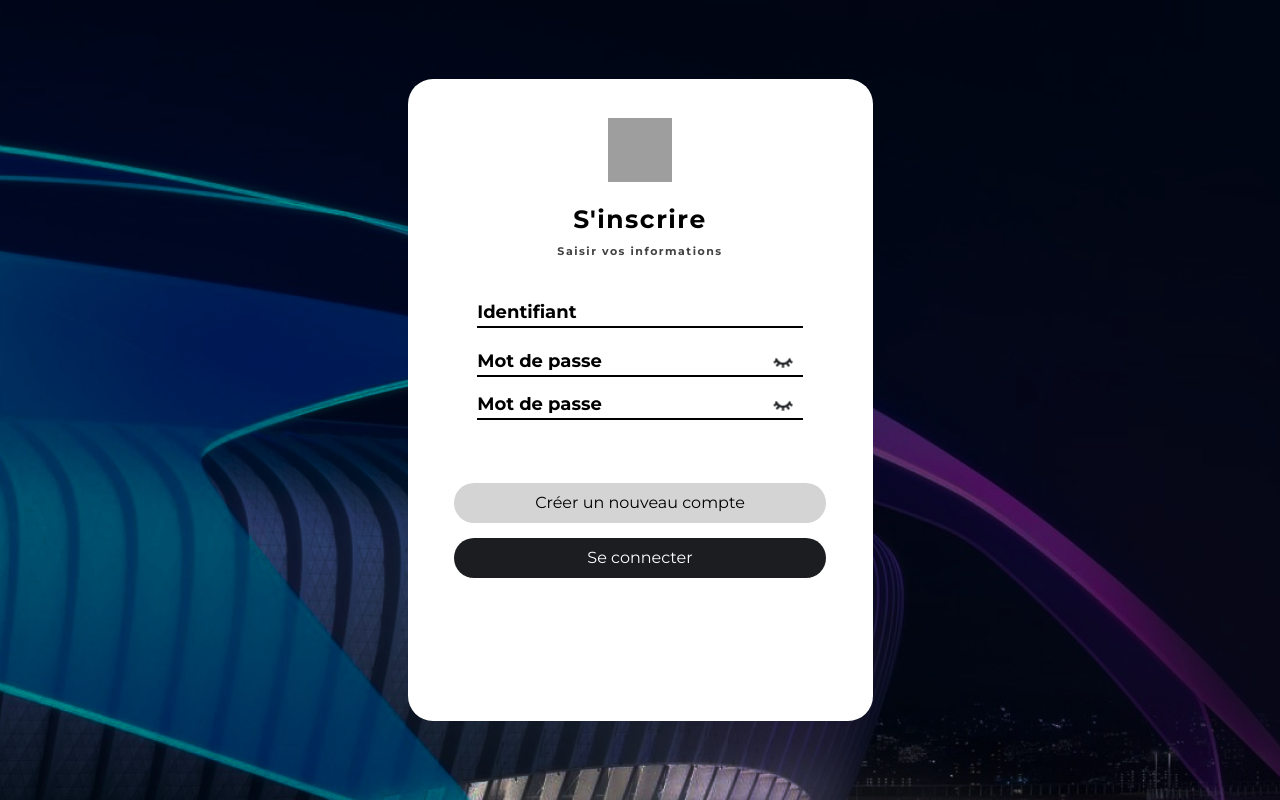
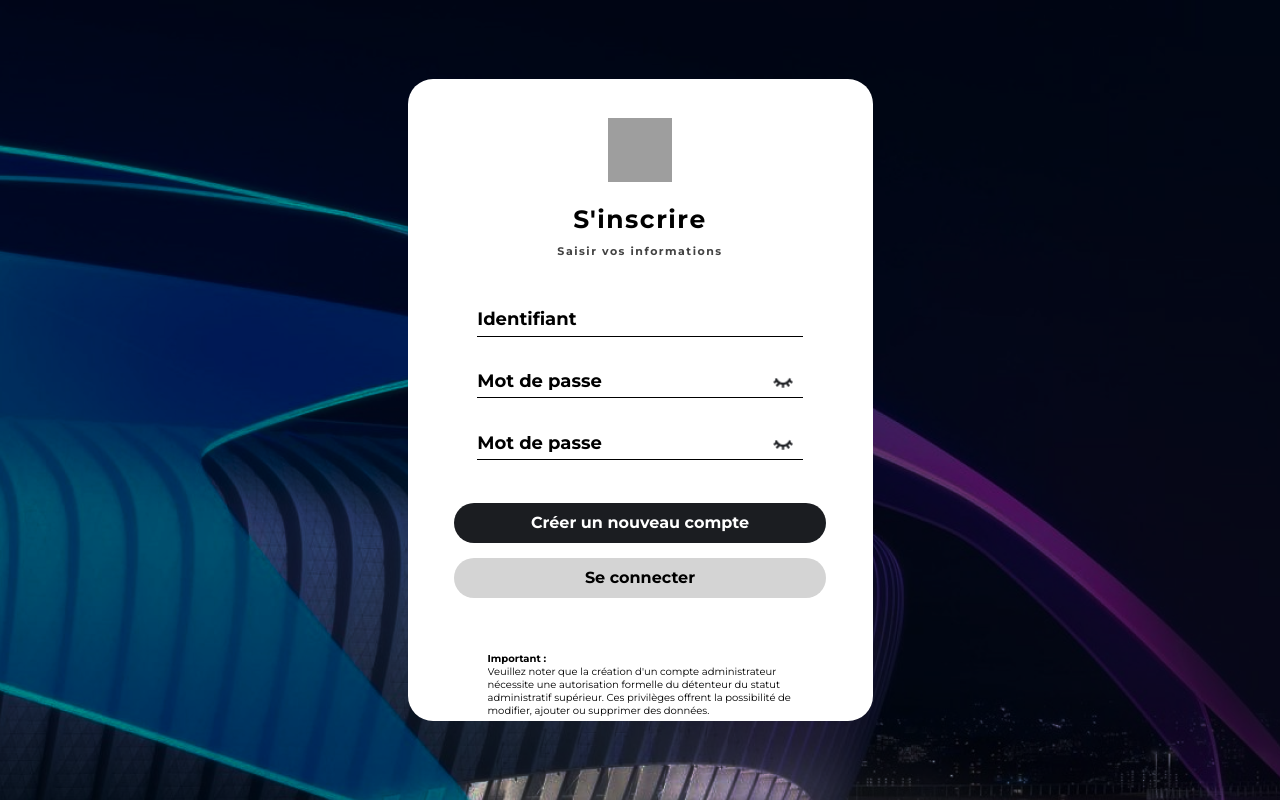
Before and after one commit to mrn21263/Clubprime, a PHP site: page /inscription/inscription.html in a window 1280 px wide. Run offline with PHP 8.4, Linux system fonts and the light colour scheme; grey boxes are pictures that could not be loaded.

Commit message:
Avancement

```diff
--- a/inscription/inscription.html
+++ b/inscription/inscription.html
@@ -6,7 +6,7 @@
   <link rel="preconnect" href="https://fonts.googleapis.com">
   <link rel="preconnect" href="https://fonts.gstatic.com" crossorigin>
   <link href="https://fonts.googleapis.com/css2?family=Montserrat:wght@200;300;400;500;600;700;800;900&display=swap" rel="stylesheet">
-  <link rel="stylesheet" href="styleconnexion.css">
+  <link rel="stylesheet" href="styleinscription.css">
 </head>
 <body>
     <div class="login-container">
@@ -21,11 +21,11 @@
         <!-- Identifiant -->
         <div class="identifiant">
           <input type="text" id="id" name="identifiant" placeholder="Identifiant" required>
-          <div class="pass">
+          <div class="pass1">
             <input type="password" id="motdepasse" name="motdepasse" placeholder="Mot de passe" required >
             <img src="./ressources/eye-closed 1.png" alt="" width="20px">
           </div>
-          <div class="pass">
+          <div class="pass2">
             <input type="password" id="motdepasse" name="motdepasse" placeholder="Mot de passe" required >
             <img src="./ressources/eye-closed 1.png" alt="" width="20px">
           </div>
@@ -45,6 +45,13 @@
         </div>
 
       </form>
+      <div class="text-footer">
+
+        <h4>Important :</h4>
+      <p>
+        Veuillez noter que la création d'un compte administrateur nécessite une autorisation formelle du détenteur du statut administratif supérieur. Ces privilèges offrent la possibilité de modifier, ajouter ou supprimer des données.
+      </p>
+  </div>
 </div>
 </body>
 </html>
--- a/inscription/styleconnexion.css
+++ b/inscription/styleinscription.css
@@ -73,17 +73,17 @@ body {
     align-items: center;
     justify-content: center;
     flex-direction: column;
-    height: 150px;
+    height: 170px;
+    margin-top: 20px;
 }
 
 .identifiant #id{
-    margin-bottom: 21px;
+    margin-bottom: 15px;
     border: 0px;
     background-color: transparent;
-    border-bottom: 2px solid black;
+    border-bottom: 1px solid black;
     width: 70%;
-    height: 30%;
-    margin-top: 15px;
+    height: 100%;
 }
 
 .identifiant #id::placeholder{
@@ -93,16 +93,30 @@ body {
 }
 
 
-.pass{
-    border-bottom: 2px solid black;
+.pass1{
+    border-bottom: 1px solid black;
     width: 70%;
     display: flex;
     align-items: center;
     justify-content: center;
     margin-bottom: 15px;
-    height: 30%;
+    height: 100%;
     justify-content: space-between;
     padding-right: 10px;
+    margin-top: 15px;
+}
+
+.pass2{
+    border-bottom: 1px solid black;
+    width: 70%;
+    display: flex;
+    align-items: center;
+    justify-content: center;
+    margin-bottom: 15px;
+    height: 100%;
+    justify-content: space-between;
+    padding-right: 10px;
+    margin-top: 15px;
 }
 
 
@@ -132,7 +146,6 @@ body {
     align-items: center;
     justify-content: center;
     flex-direction: column;
-    margin-top: 20px;
 }
 
 .bouton-se-connecter{
@@ -184,7 +197,7 @@ body {
     justify-content: center;
     align-items: center;
     border-radius: 50px;
-    background: #D4D4D4;
+    background: #1B1D21;
     margin-bottom: 15px;
 }
 .bouton-se-connecter-inscription{
@@ -194,13 +207,15 @@ body {
     justify-content: center;
     align-items: center;
     border-radius: 50px;
-    background: #1B1D21;
+    background: #D4D4D4;
 
 
 }
 .bouton-creer-compte-inscription a{
-    color: black;
+    color: white;
+    font-weight: bolder;
 }
 .bouton-se-connecter-inscription a{
-    color: white;
+    color: black;
+    font-weight: bolder;
 }
```
